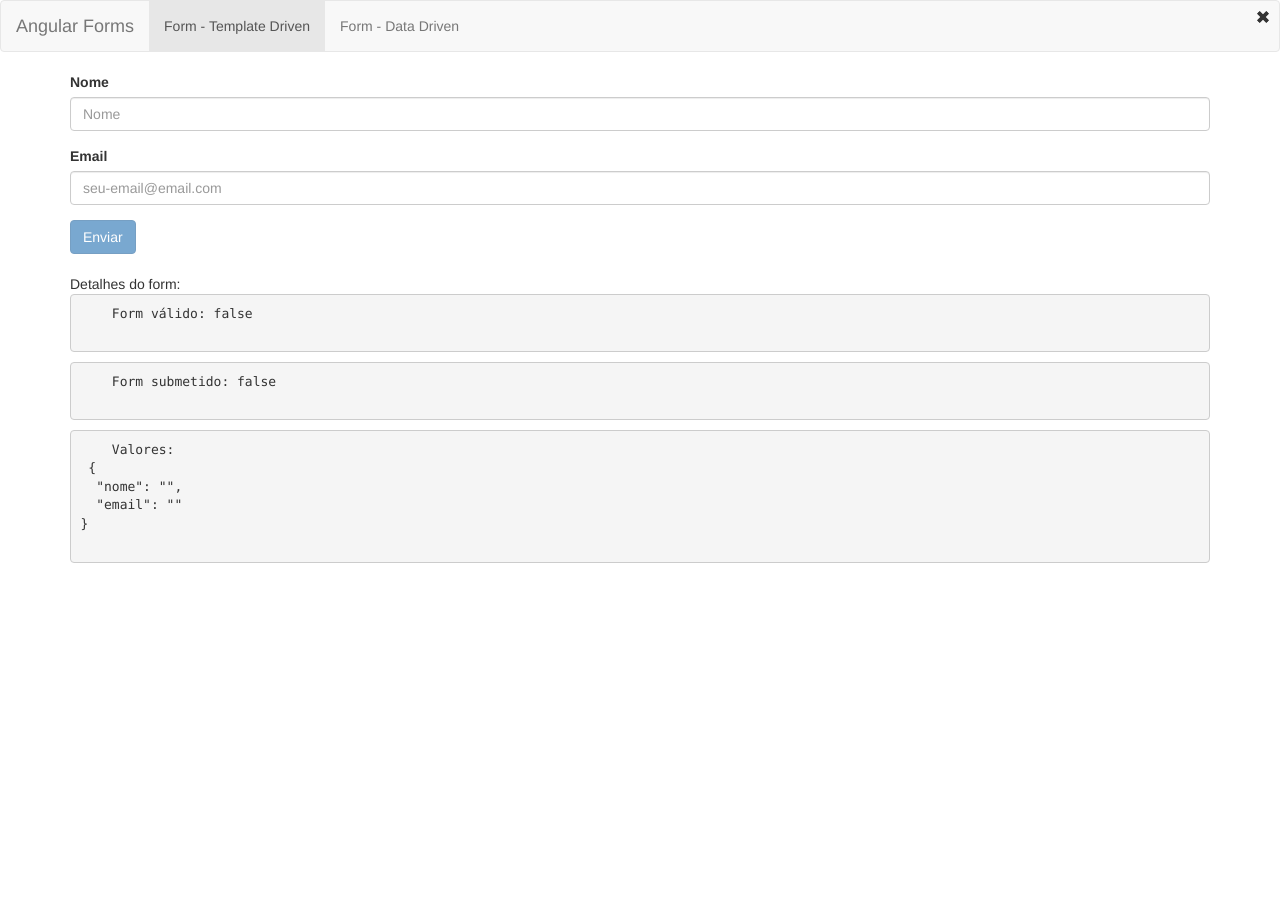
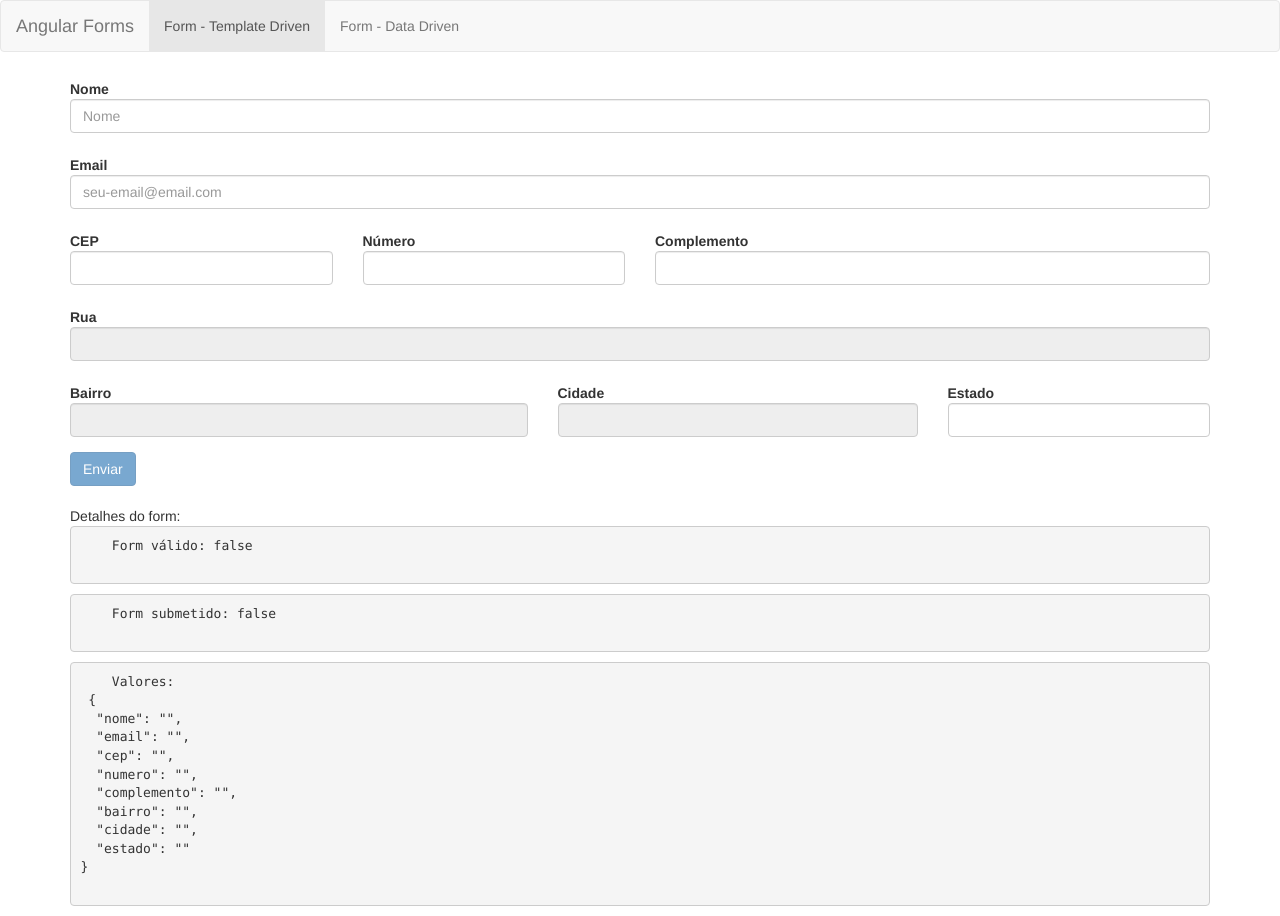
Before and after one commit to allan-mlpe/lt-angular4, an Angular app in the folder formularios/: page /templateForm in a window 1280 px wide. Before the commit the page ends 800 px from the top, so only its background shows below. Built offline with nearby package versions, Linux system fonts and the light colour scheme.

Commit message:
Inclusão de conteúdo da aula 82

```diff
--- a/formularios/src/app/template-form/template-form.component.html
+++ b/formularios/src/app/template-form/template-form.component.html
@@ -4,13 +4,16 @@
   associada à diretiva ngForm
   do próprio Angular.
  -->
-<form #f="ngForm" (ngSubmit)="onSubmit(f)">
+<form #f="ngForm" (ngSubmit)="onSubmit(f)" class="form-horizontal">
   <div class="form-group"
     [class.has-error]="nomeVar.invalid && nomeVar.touched"
     [class.has-feedback]="nomeVar.invalid && nomeVar.touched">
 
+    <div class="col-sm-12">
       <label class="control-label" for="nome">Nome</label>
+    </div>
 
+    <div class="col-sm-12">
       <!--
         com ngModel precisamos usar o atributo
         'name' para o angular inferir o valor
@@ -26,7 +29,8 @@
                             Ex.: #nomeVariavel="ngModel"
                           -->
 
-      <span class="glyphicon glyphicon-remove form-control-feedback" aria-hidden="true"></span>
+      <span class="glyphicon glyphicon-remove form-control-feedback" aria-hidden="true"
+        *ngIf="nomeVar.invalid && nomeVar.touched"></span>
       <span id="nomeStatus" class="sr-only">(error)</span>
 
       <p *ngIf="nomeVar.invalid && nomeVar.touched"
@@ -34,13 +38,19 @@
         O campo 'Nome' é obrigatório
       </p>
     </div>
+  </div>
 
   <div class="form-group"
     [ngClass]="{
       'has-error': emailVar.invalid && emailVar.touched,
       'has-feedback': emailVar.invalid && emailVar.touched
     }">
+
+    <div class="col-sm-12">
       <label class="control-label" for="email">Email</label>
+    </div>
+
+    <div class="col-sm-12">
       <input type="email" class="form-control" id="email" placeholder="seu-email@email.com" required
       name="email" [(ngModel)]="usuario.email" #emailVar="ngModel"
       aria-describedby="emailStatus"
@@ -49,7 +59,8 @@
               validar campos de email a partir do Angular 4
             -->
 
-      <span class="glyphicon glyphicon-remove form-control-feedback" aria-hidden="true"></span>
+      <span class="glyphicon glyphicon-remove form-control-feedback" aria-hidden="true"
+        *ngIf="emailVar.invalid && emailVar.touched"></span>
       <span id="emailStatus" class="sr-only">(error)</span>
 
       <p *ngIf="emailVar.invalid && emailVar.touched"
@@ -57,6 +68,141 @@
         O campo 'Email' é obrigatório
       </p>
     </div>
+  </div>
+
+  <div class="form-group">
+    <div class="col-md-3"
+      [ngClass]="{
+        'has-error': cepVar.invalid && cepVar.touched,
+        'has-feedback': cepVar.invalid && cepVar.touched
+      }">
+        <label for="cep" class="control-label">CEP</label>
+        <input type="text" class="form-control" id="cep"
+          name="cep" ngModel #cepVar="ngModel" required>
+
+        <span class="glyphicon glyphicon-remove form-control-feedback" aria-hidden="true"
+        *ngIf="cepVar.invalid && cepVar.touched"></span>
+        <span id="cepStatus" class="sr-only">(error)</span>
+
+        <p *ngIf="cepVar.invalid && cepVar.touched"
+          class="alert alert-danger" role="alert">
+          O campo 'CEP' é obrigatório
+        </p>
+    </div>
+
+    <div class="col-md-3"
+      [ngClass]="{
+        'has-error': numeroVar.invalid && numeroVar.touched,
+        'has-feedback': numeroVar.invalid && numeroVar.touched
+      }">
+        <label for="numero" class="control-label">Número</label>
+        <input type="text" class="form-control" id="numero"
+          name="numero" ngModel #numeroVar="ngModel" required>
+
+
+        <span class="glyphicon glyphicon-remove form-control-feedback" aria-hidden="true"
+        *ngIf="numeroVar.invalid && numeroVar.touched"></span>
+        <span id="numeroStatus" class="sr-only">(error)</span>
+
+        <p *ngIf="numeroVar.invalid && numeroVar.touched"
+          class="alert alert-danger" role="alert">
+          O campo 'Número' é obrigatório
+        </p>
+    </div>
+
+    <div class="col-md-6">
+      <label for="complemento" class="control-label">Complemento</label>
+      <input type="text" class="form-control" id="complemento"
+          name="complemento" ngModel #complementoVar="ngModel">
+    </div>
+  </div>
+
+  <div class="form-group"
+    [class.has-error]="ruaVar.invalid && ruaVar.touched"
+    [class.has-feedback]="ruaVar.invalid && ruaVar.touched">
+
+    <div class="col-sm-12">
+      <label class="control-label" for="rua">Rua</label>
+    </div>
+
+    <div class="col-sm-12">
+      <!--
+        com o atributo readonly o usuário não pode editar o campo
+      -->
+      <input type="text" class="form-control" id="rua" required readonly
+      name="rua" [(ngModel)]="usuario.rua"
+      aria-describedby="ruaStatus"
+      #ruaVar="ngModel">
+
+      <span class="glyphicon glyphicon-remove form-control-feedback" aria-hidden="true"
+        *ngIf="ruaVar.invalid && ruaVar.touched"></span>
+      <span id="ruaStatus" class="sr-only">(error)</span>
+
+      <p *ngIf="ruaVar.invalid && ruaVar.touched"
+        class="alert alert-danger" role="alert">
+        O campo 'Rua' é obrigatório
+      </p>
+    </div>
+  </div>
+
+  <div class="form-group">
+      <div class="col-md-5"
+        [ngClass]="{
+        'has-error': bairroVar.invalid && bairroVar.touched,
+        'has-feedback': bairroVar.invalid && bairroVar.touched
+        }">
+        <label for="bairro" class="control-label">Bairro</label>
+        <input type="text" class="form-control" id="bairro"
+            name="bairro" ngModel #bairroVar="ngModel" required readonly>
+
+        <span class="glyphicon glyphicon-remove form-control-feedback" aria-hidden="true"
+        *ngIf="bairroVar.invalid && bairroVar.touched"></span>
+        <span id="bairroStatus" class="sr-only">(error)</span>
+
+        <p *ngIf="bairroVar.invalid && bairroVar.touched"
+            class="alert alert-danger" role="alert">
+            O campo 'Bairro' é obrigatório
+        </p>
+    </div>
+
+    <div class="col-md-4"
+      [ngClass]="{
+      'has-error': cidadeVar.invalid && cidadeVar.touched,
+      'has-feedback': cidadeVar.invalid && cidadeVar.touched
+      }">
+      <label for="cidade" class="control-label">Cidade</label>
+      <input type="text" class="form-control" id="cidade"
+          name="cidade" ngModel #cidadeVar="ngModel" required readonly>
+
+      <span class="glyphicon glyphicon-remove form-control-feedback" aria-hidden="true"
+      *ngIf="cidadeVar.invalid && cidadeVar.touched"></span>
+      <span id="cidadeStatus" class="sr-only">(error)</span>
+
+      <p *ngIf="cidadeVar.invalid && cidadeVar.touched"
+          class="alert alert-danger" role="alert">
+          O campo 'Cidade' é obrigatório
+      </p>
+    </div>
+
+    <div class="col-md-3"
+      [ngClass]="{
+      'has-error': estadoVar.invalid && estadoVar.touched,
+      'has-feedback': estadoVar.invalid && estadoVar.touched
+      }">
+      <label for="estado" class="control-label">Estado</label>
+      <input type="text" class="form-control" id="estado"
+          name="estado" ngModel #estadoVar="ngModel" required>
+
+      <span class="glyphicon glyphicon-remove form-control-feedback" aria-hidden="true"
+      *ngIf="estadoVar.invalid && estadoVar.touched"></span>
+      <span id="estadoStatus" class="sr-only">(error)</span>
+
+      <p *ngIf="estadoVar.invalid && estadoVar.touched"
+          class="alert alert-danger" role="alert">
+          O campo 'Estado' é obrigatório
+      </p>
+    </div>
+  </div>
 
   <button type="submit" class="btn btn-primary"
     [disabled]="!f.valid">Enviar</button>
```
Lines whose indentation alone changed are shown as unchanged.
